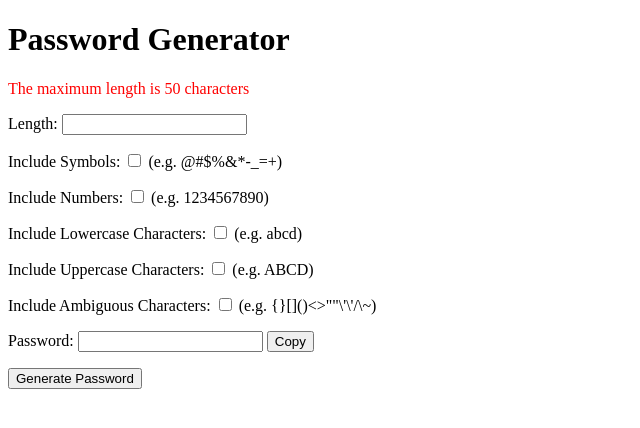
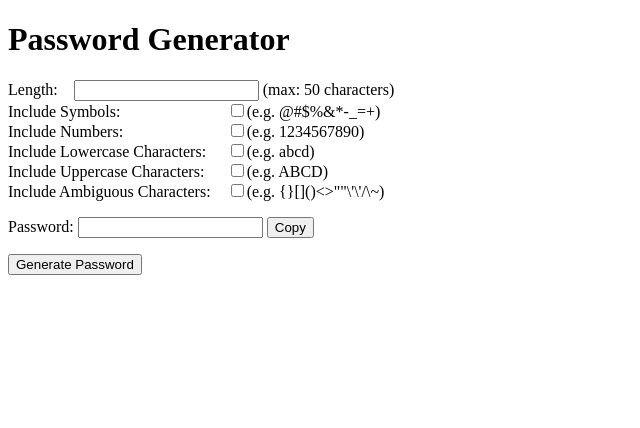
Before and after one commit to Lorena1908/Password_Generator, a Flask app: page / in a window 1280 px wide. Shown: the top 428 px of the page, without its empty margins (0-640 px from the left). Run offline with Flask 2, Linux system fonts and the light colour scheme.

Commit message:
Aligned the checkboxes and the Length

```diff
--- a/Made with Flask/templates/index.html
+++ b/Made with Flask/templates/index.html
@@ -2,18 +2,60 @@
 <html>
     <head>
         <title>Password Generator</title>
+        <style>
+            div {
+                display: table;
+            }
+            .row {
+                display: table-row;
+            }
+            .row1 {
+                display: inline;
+            }
+            label {
+                display: table-cell;
+                padding-right: 1em;
+            }
+        </style>
     </head>
     <body>
         <h1>Password Generator</h1>
-        <p style="color: red;">The maximum length is 50 characters</p>
-
         <form action="/main" method='POST'>
-            <p>Length: <input type="text" name="length"></p>
-            <p>Include Symbols: <input type="checkbox" name="symbols"> (e.g. @#$%&*-_=+) </p>
-            <p>Include Numbers: <input type="checkbox" name="numbers"> (e.g. 1234567890)</p>
-            <p>Include Lowercase Characters: <input type="checkbox" name="lowercase"> (e.g. abcd)</p>
-            <p>Include Uppercase Characters: <input type="checkbox" name="uppercase"> (e.g. ABCD)</p>
-            <p>Include Ambiguous Characters: <input type="checkbox" name="amb_char"> (e.g. {}[]()<>""\'\'/\~)</p>
+            <div class="row1">
+                <label>Length: </label>
+                <input type="text" name="length">
+                <label>(max: 50 characters)</label>
+            </div>
+            <div class='row'>
+                <label>Include Symbols: </label>
+                <input type="checkbox" name="symbols">
+                <label>(e.g. @#$%&*-_=+)</label>
+            </div>
+            <div class="row">
+                <label>Include Numbers: </label>
+                <input type="checkbox" name="numbers">
+                <label>(e.g. 1234567890)</label>
+            </div>
+            <div class="row">
+                <label>Include Lowercase Characters:</label>
+                <input type="checkbox" name="lowercase">
+                <label>(e.g. abcd)</label>
+            </div>
+            <div class="row">
+                <label>Include Uppercase Characters: </label>
+                <input type="checkbox" name="uppercase">
+                <label>(e.g. ABCD)</label>
+            </div>
+            <div class="row">
+                <label>Include Ambiguous Characters: </label>
+                <input type="checkbox" name="amb_char">
+                <label>(e.g. {}[]()<>""\'\'/\~)</label>
+            </div>
+            <!-- <div class="row1">
+                <label>Password: </label>
+                <input id="copy" type="text" value="{{ password }}">
+                <button onclick="Copy()">Copy</button></p>
+            </div> -->
             <p>Password: <input id="copy" type="text" value="{{ password }}"> <button onclick="Copy()">Copy</button></p>
             <p><input type="submit" value="Generate Password"></p>
         </form>
```
